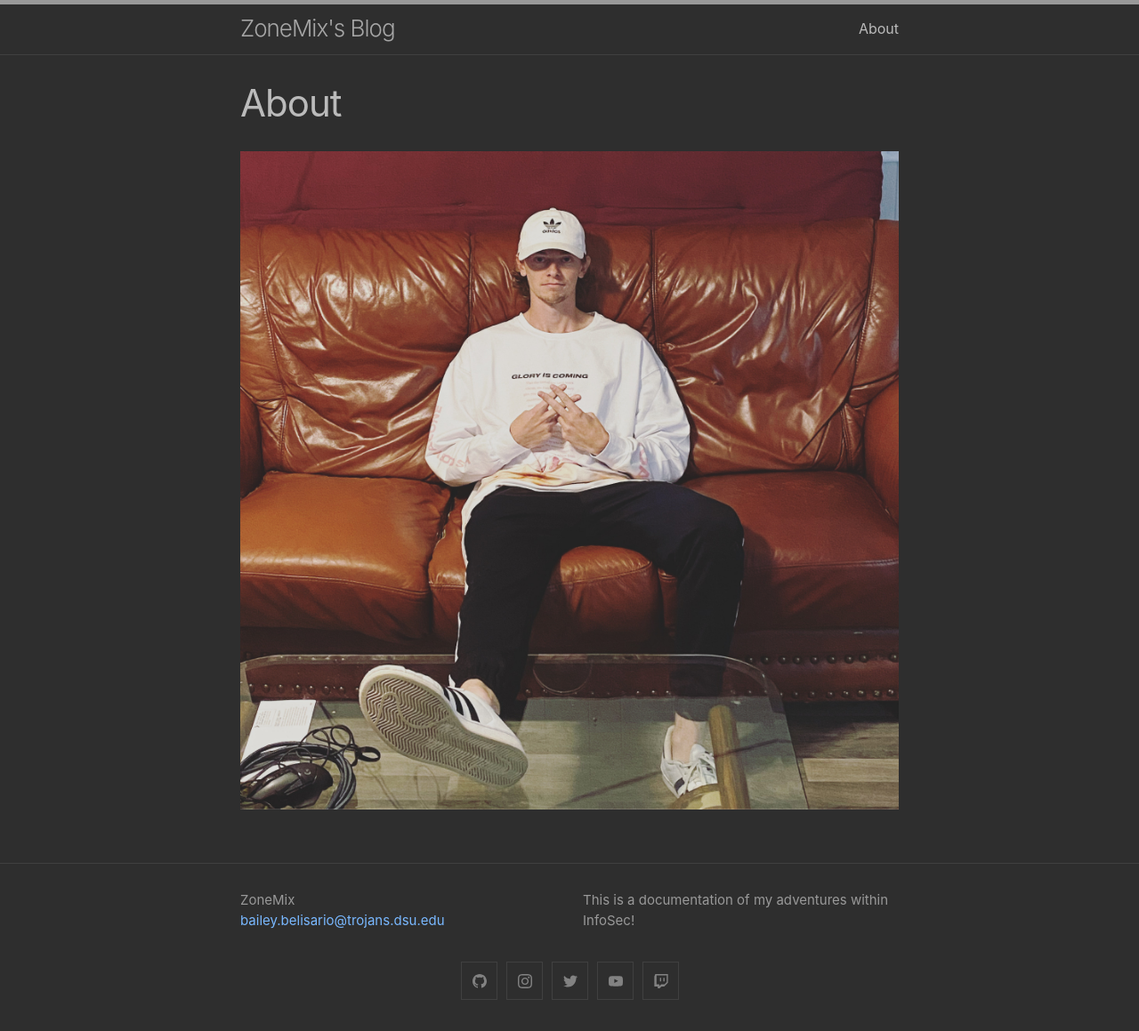
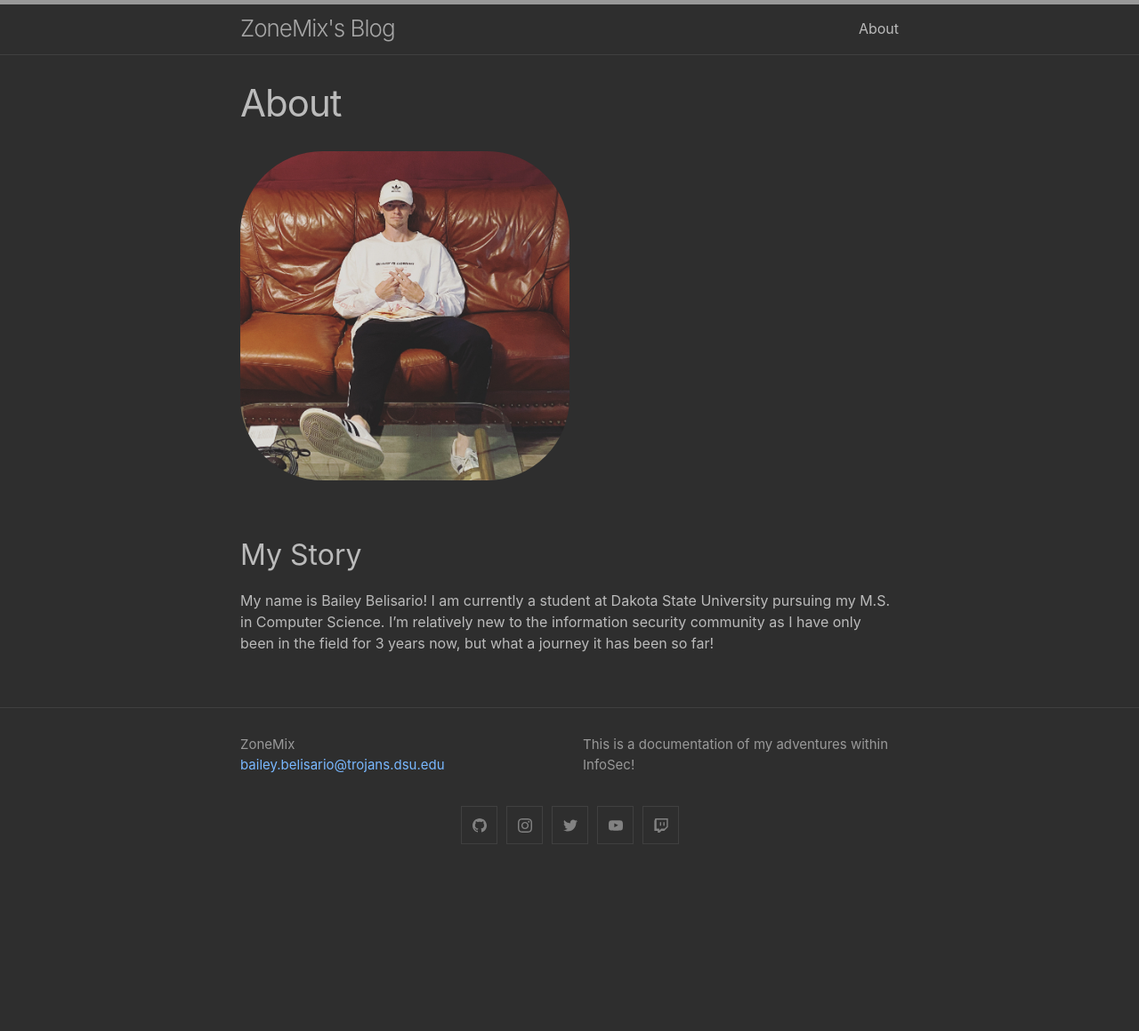
Before and after one commit to ZoneMix/zonemix.github.io, a Jekyll site: the page built from about.md, in a window 1280 px wide. Shown: the whole page at 89% size. Built offline with Jekyll 4.4.1, drawn with Linux system fonts in a browser that asks for light colours; after the commit the page ends 984 px from its top, so only the background shows below that.

Commit message:
added branch for dev

```diff
--- a/_sass/minima/_layout.scss
+++ b/_sass/minima/_layout.scss
@@ -286,6 +286,11 @@
   }
 }
 
+#profileImage {
+	height: 50%;
+	width: 50%;
+	border-radius: 25%;
+}
 
 .social-media-list {
   display: table;
--- a/about.md
+++ b/about.md
@@ -5,3 +5,6 @@ permalink: /about/
 ---
 
 ![Profile Image](/imgs/profile.jpg){:#profileImage}
+
+## My Story
+My name is Bailey Belisario! I am currently a student at Dakota State University pursuing my M.S. in Computer Science. I'm relatively new to the information security community as I have only been in the field for 3 years now, but what a journey it has been so far!
```
